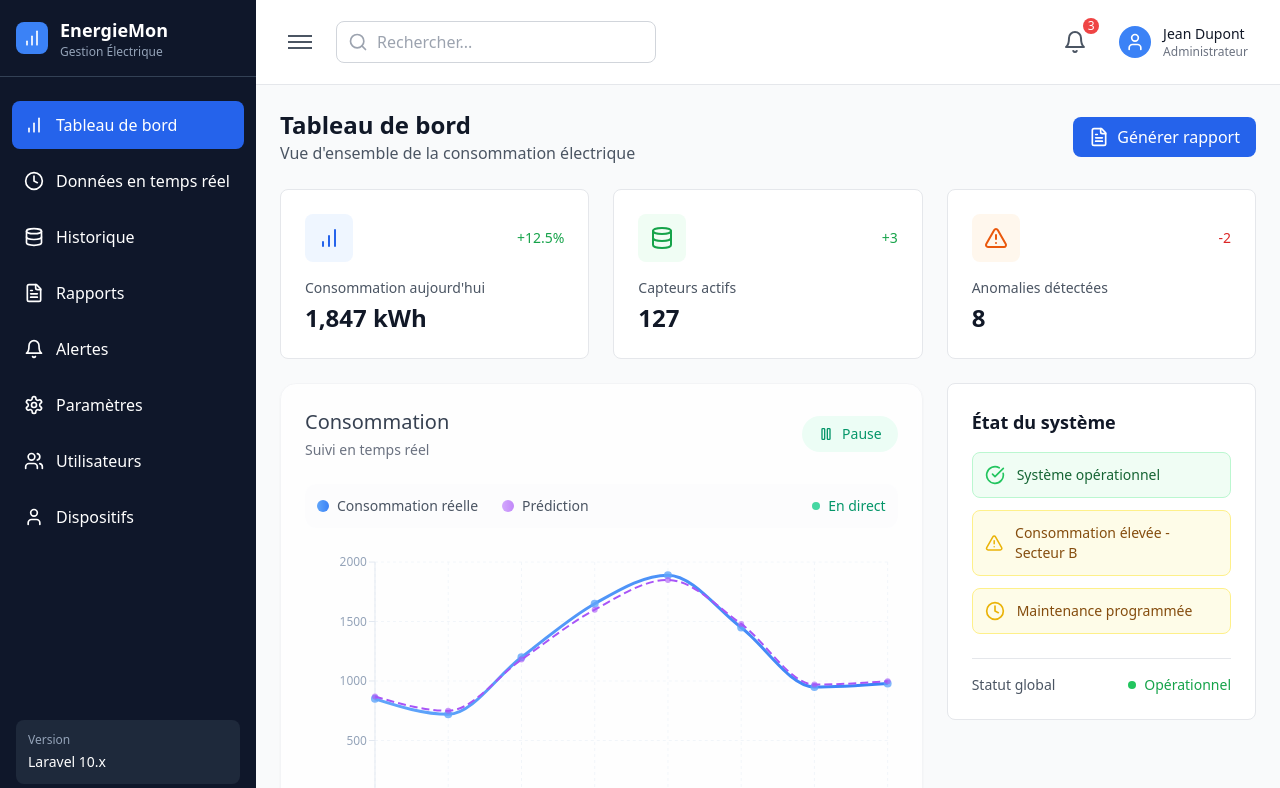
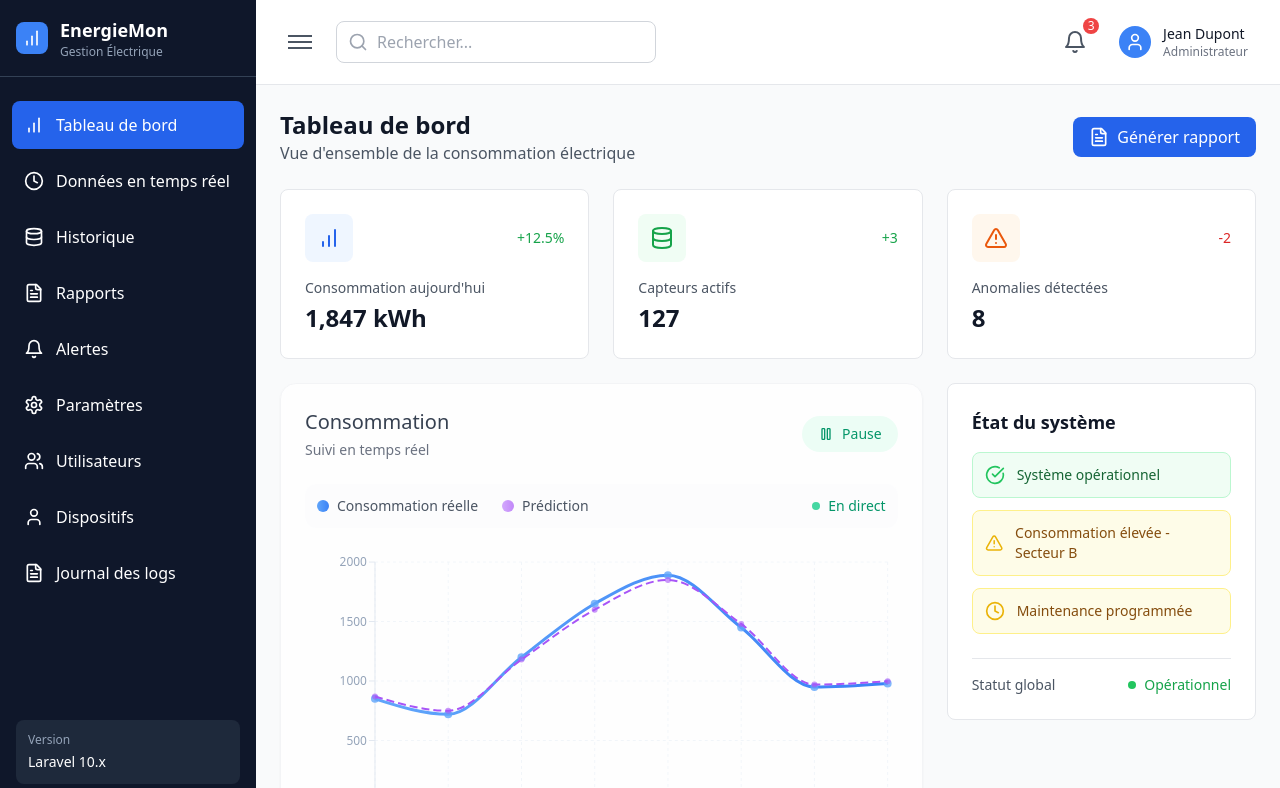
Before and after one commit to jino67/monitorr, a React (Vite) app: page / in a window 1280 px wide. Shown: the top 788 px of the page. Built offline with nearby package versions, Linux system fonts and the light colour scheme.

Commit message:
Add log page
Adds a new page for displaying logs.

```diff
--- a/src/App.tsx
+++ b/src/App.tsx
@@ -1,9 +1,11 @@
+
 import { Toaster } from "@/components/ui/toaster";
 import { Toaster as Sonner } from "@/components/ui/sonner";
 import { TooltipProvider } from "@/components/ui/tooltip";
 import { QueryClient, QueryClientProvider } from "@tanstack/react-query";
 import { BrowserRouter, Routes, Route } from "react-router-dom";
 import Index from "./pages/Index";
+import Logs from "./pages/Logs";
 import NotFound from "./pages/NotFound";
 
 const queryClient = new QueryClient();
@@ -16,6 +18,7 @@ const App = () => (
       <BrowserRouter>
         <Routes>
           <Route path="/" element={<Index />} />
+          <Route path="/logs" element={<Logs />} />
           {/* ADD ALL CUSTOM ROUTES ABOVE THE CATCH-ALL "*" ROUTE */}
           <Route path="*" element={<NotFound />} />
         </Routes>
--- a/src/components/dashboard/Sidebar.tsx
+++ b/src/components/dashboard/Sidebar.tsx
@@ -1,6 +1,7 @@
 
 import React from 'react';
 import { BarChart, Clock, Database, FileText, Settings, Users, Bell, User } from 'lucide-react';
+import { Link, useLocation } from 'react-router-dom';
 
 interface SidebarProps {
   isOpen: boolean;
@@ -8,17 +9,19 @@ interface SidebarProps {
 }
 
 const menuItems = [
-  { icon: BarChart, label: 'Tableau de bord', active: true },
-  { icon: Clock, label: 'Données en temps réel' },
-  { icon: Database, label: 'Historique' },
-  { icon: FileText, label: 'Rapports' },
-  { icon: Bell, label: 'Alertes' },
-  { icon: Settings, label: 'Paramètres' },
-  { icon: Users, label: 'Utilisateurs' },
-  { icon: User, label: 'Dispositifs' },
+  { icon: BarChart, label: 'Tableau de bord', path: '/', active: false },
+  { icon: Clock, label: 'Données en temps réel', path: '/realtime', active: false },
+  { icon: Database, label: 'Historique', path: '/history', active: false },
+  { icon: FileText, label: 'Rapports', path: '/reports', active: false },
+  { icon: Bell, label: 'Alertes', path: '/alerts', active: false },
+  { icon: Settings, label: 'Paramètres', path: '/settings', active: false },
+  { icon: Users, label: 'Utilisateurs', path: '/users', active: false },
+  { icon: User, label: 'Dispositifs', path: '/devices', active: false },
 ];
 
 export const Sidebar: React.FC<SidebarProps> = ({ isOpen, onToggle }) => {
+  const location = useLocation();
+
   return (
     <div className={`fixed left-0 top-0 h-full bg-slate-900 text-white transition-all duration-300 z-30 ${
       isOpen ? 'w-64' : 'w-16'
@@ -41,19 +44,34 @@ export const Sidebar: React.FC<SidebarProps> = ({ isOpen, onToggle }) => {
       {/* Navigation Menu */}
       <nav className="mt-6">
         <ul className="space-y-2 px-3">
-          {menuItems.map((item, index) => (
+          {menuItems.map((item, index) => {
+            const isActive = location.pathname === item.path;
+            return (
               <li key={index}>
-              <a
-                href="#"
+                <Link
+                  to={item.path}
                   className={`flex items-center space-x-3 px-3 py-3 rounded-lg transition-colors hover:bg-slate-800 ${
-                  item.active ? 'bg-blue-600 hover:bg-blue-700' : ''
+                    isActive ? 'bg-blue-600 hover:bg-blue-700' : ''
                   }`}
                 >
                   <item.icon className="w-5 h-5 flex-shrink-0" />
                   {isOpen && <span className="font-medium">{item.label}</span>}
-              </a>
+                </Link>
               </li>
-          ))}
+            );
+          })}
+          {/* Logs Menu Item */}
+          <li>
+            <Link
+              to="/logs"
+              className={`flex items-center space-x-3 px-3 py-3 rounded-lg transition-colors hover:bg-slate-800 ${
+                location.pathname === '/logs' ? 'bg-blue-600 hover:bg-blue-700' : ''
+              }`}
+            >
+              <FileText className="w-5 h-5 flex-shrink-0" />
+              {isOpen && <span className="font-medium">Journal des logs</span>}
+            </Link>
+          </li>
         </ul>
       </nav>
 
--- /dev/null
+++ b/src/pages/Logs.tsx
@@ -0,0 +1,27 @@
+
+import React, { useState } from 'react';
+import { Sidebar } from '@/components/dashboard/Sidebar';
+import { TopNavigation } from '@/components/dashboard/TopNavigation';
+import { LogsContent } from '@/components/logs/LogsContent';
+
+const Logs = () => {
+  const [sidebarOpen, setSidebarOpen] = useState(true);
+
+  return (
+    <div className="min-h-screen bg-gray-50 flex w-full">
+      {/* Sidebar */}
+      <Sidebar isOpen={sidebarOpen} onToggle={() => setSidebarOpen(!sidebarOpen)} />
+
+      {/* Main Content */}
+      <div className={`flex-1 flex flex-col transition-all duration-300 ${sidebarOpen ? 'ml-64' : 'ml-16'}`}>
+        {/* Top Navigation */}
+        <TopNavigation onSidebarToggle={() => setSidebarOpen(!sidebarOpen)} />
+
+        {/* Logs Content */}
+        <LogsContent />
+      </div>
+    </div>
+  );
+};
+
+export default Logs;
```
Lines whose indentation alone changed are shown as unchanged.
